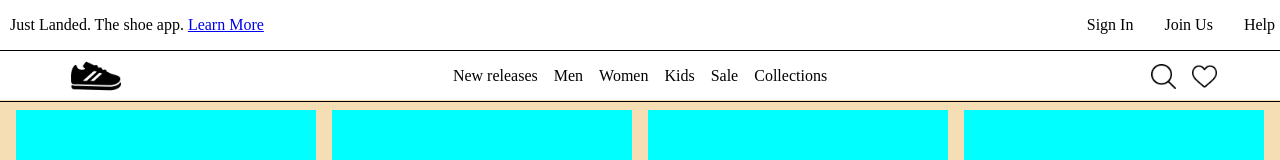
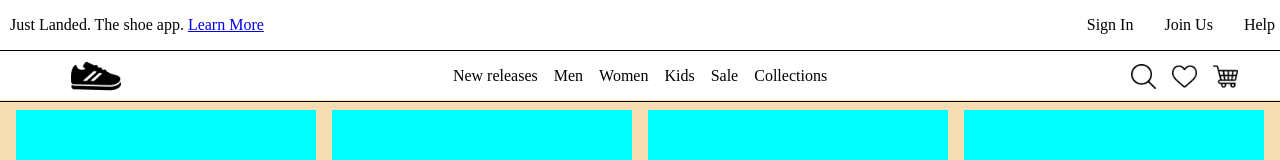
Before and after one commit to Anericokakai/coolCicks, a React (Vite) app in the folder client/: page / in a window 1280 px wide. Shown: the top 160 px of the page. Built offline with nearby package versions, Linux system fonts and the light colour scheme; no server answers.

Commit message:
added cart

```diff
--- a/client/src/components/ReusableNav.jsx
+++ b/client/src/components/ReusableNav.jsx
@@ -2,7 +2,7 @@ import React from 'react';
 import logo from "../assets/images/sport-shoe.png";
 import like from "../assets/images/heart.png";
 import search from "../assets/images/search.png";
-
+import cart from "../assets/images/shopping-cart.png"
 function ReusableNav() {
   return (
     <div className="navbar">
@@ -36,6 +36,7 @@ function ReusableNav() {
             <div className="search">
                 <img  src={search} alt="search" />
                 <img  src={like} alt="liked" />
+                <img src={cart} alt="" />
             </div>
         </div>
 
--- a/client/src/components/scss/_navbar.scss
+++ b/client/src/components/scss/_navbar.scss
@@ -65,6 +65,7 @@
 
       img {
         width: 25px;
+        cursor: pointer;
       }
     }
   }
```
Also changed, not shown: client/src/assets/images/shopping-cart.png (added).
